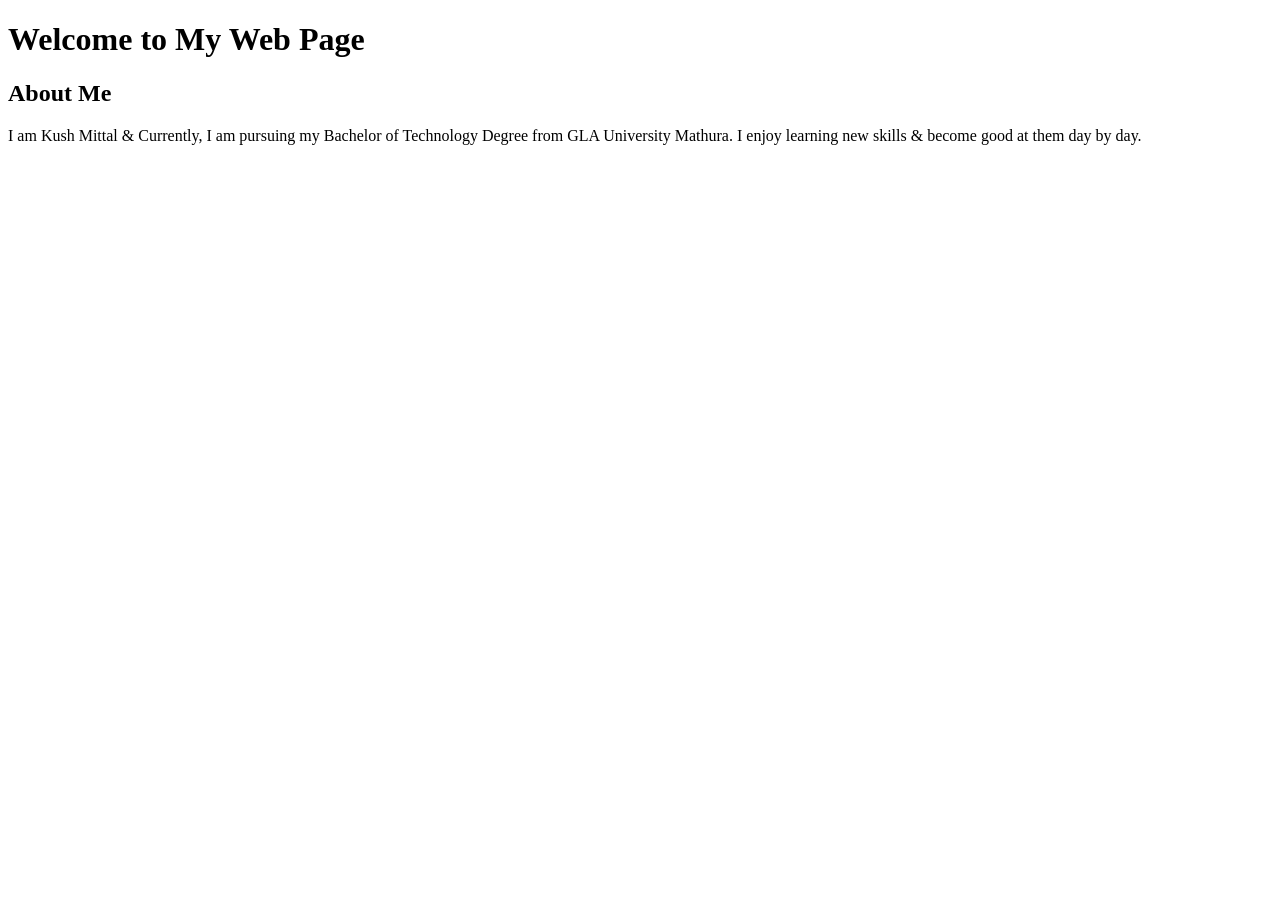
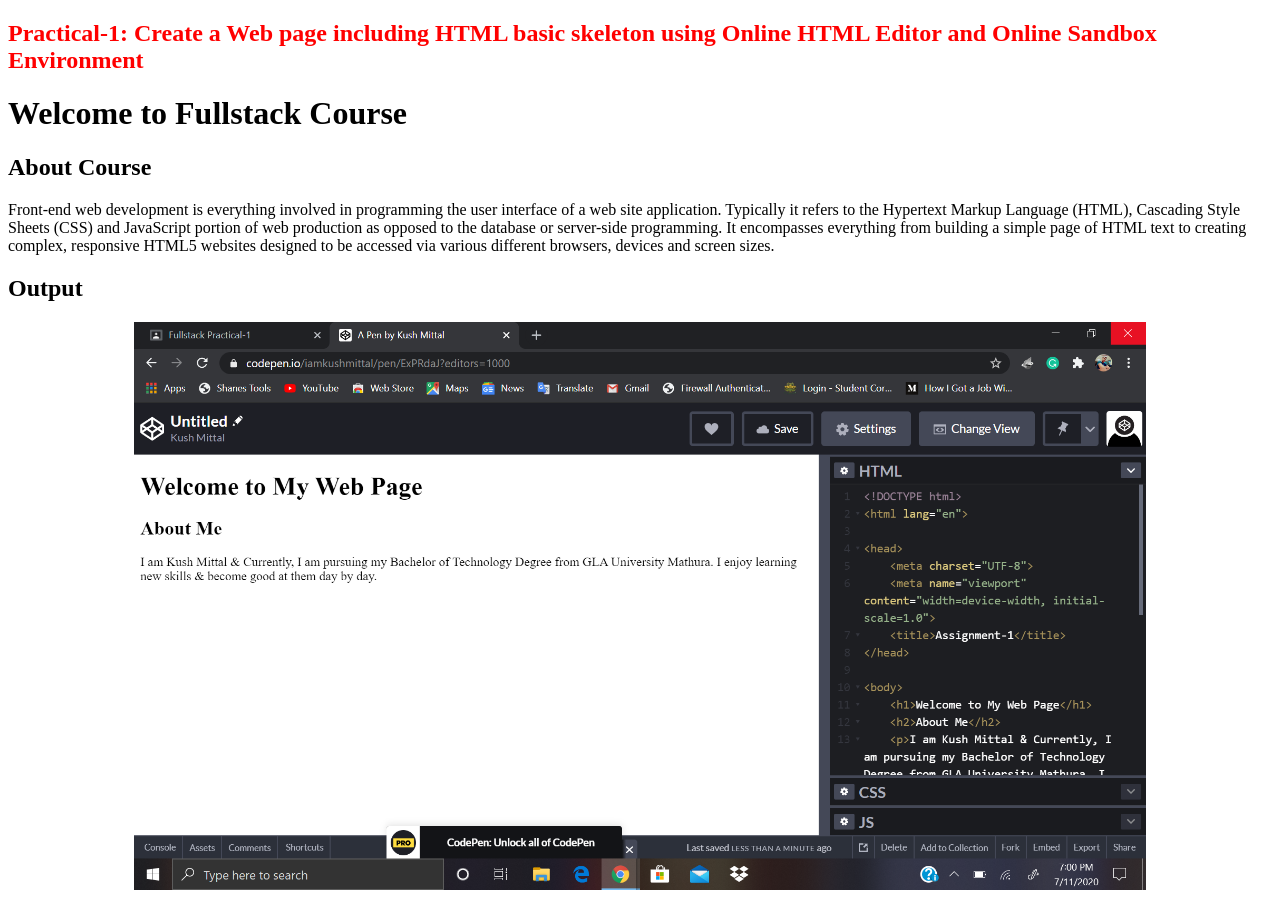
Before and after one commit to iamkushmittal/FullStack, a plain HTML site: page Assignment-1.html in a window 1280 px wide. Before the commit the page ends 800 px from the top, so only its background shows below. Drawn offline with Linux system fonts and the light colour scheme.

Commit message:
Updated Assignment -1 and added pictures

```diff
--- a/Assignment-1.html
+++ b/Assignment-1.html
@@ -8,9 +8,13 @@
 </head>
 
 <body>
-    <h1>Welcome to My Web Page</h1>
-    <h2>About Me</h2>
-    <p>I am Kush Mittal & Currently, I am pursuing my Bachelor of Technology Degree from GLA University Mathura. I enjoy learning new skills & become good at them day by day. </p>
+    <h2 style="color: red;">Practical-1: Create a Web page including HTML basic skeleton using Online HTML Editor and Online Sandbox Environment</h2>
+    <h1>Welcome to Fullstack Course </h1>
+    <h2>About Course</h2>
+    <p>Front-end web development is everything involved in programming the user interface of a web site application. Typically it refers to the Hypertext Markup Language (HTML), Cascading Style Sheets (CSS) and JavaScript portion of web production as opposed
+        to the database or server-side programming. It encompasses everything from building a simple page of HTML text to creating complex, responsive HTML5 websites designed to be accessed via various different browsers, devices and screen sizes.</p>
+    <h2>Output</h2>
+    <img src="1.png" style="width: 80%; display: block; margin-left: auto; margin-right: auto;">
 </body>
 
 </html>
```
Also changed, not shown: 1.png (added), 2.png (added), 3.png (added).
